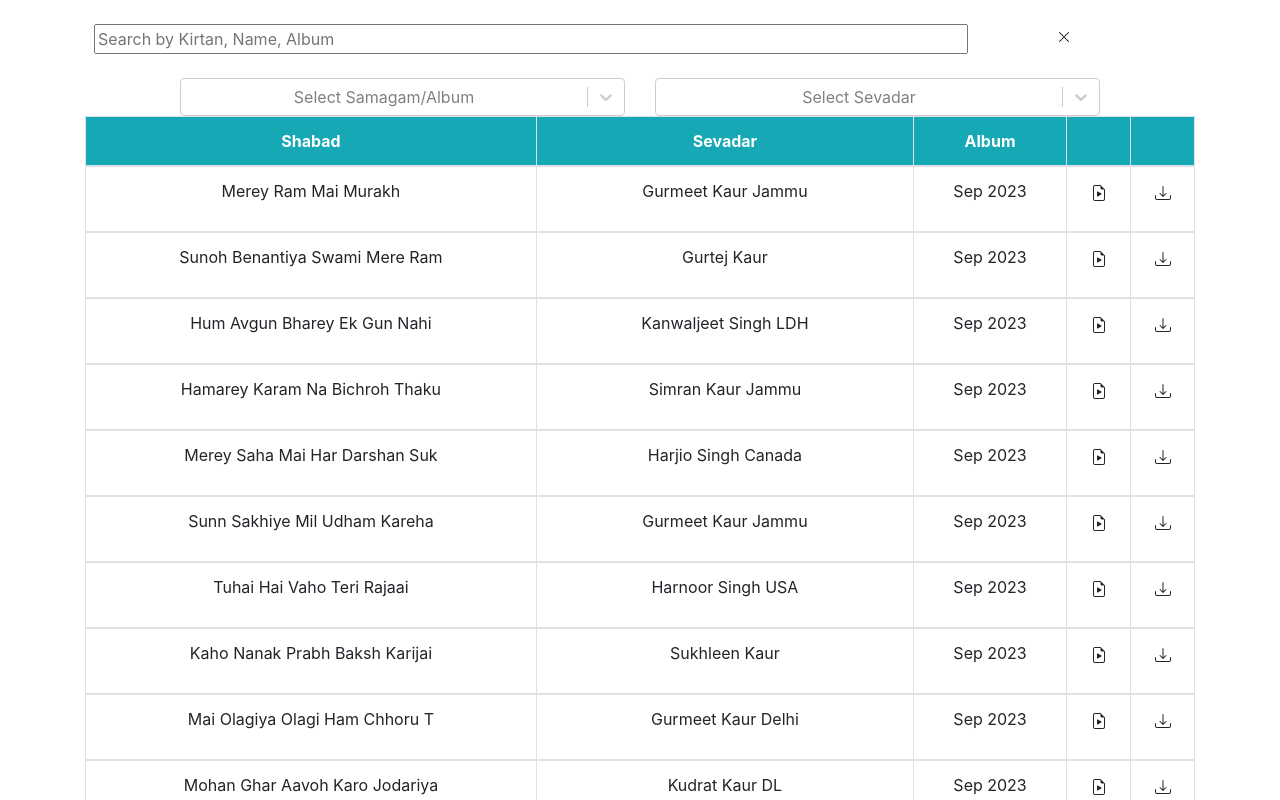
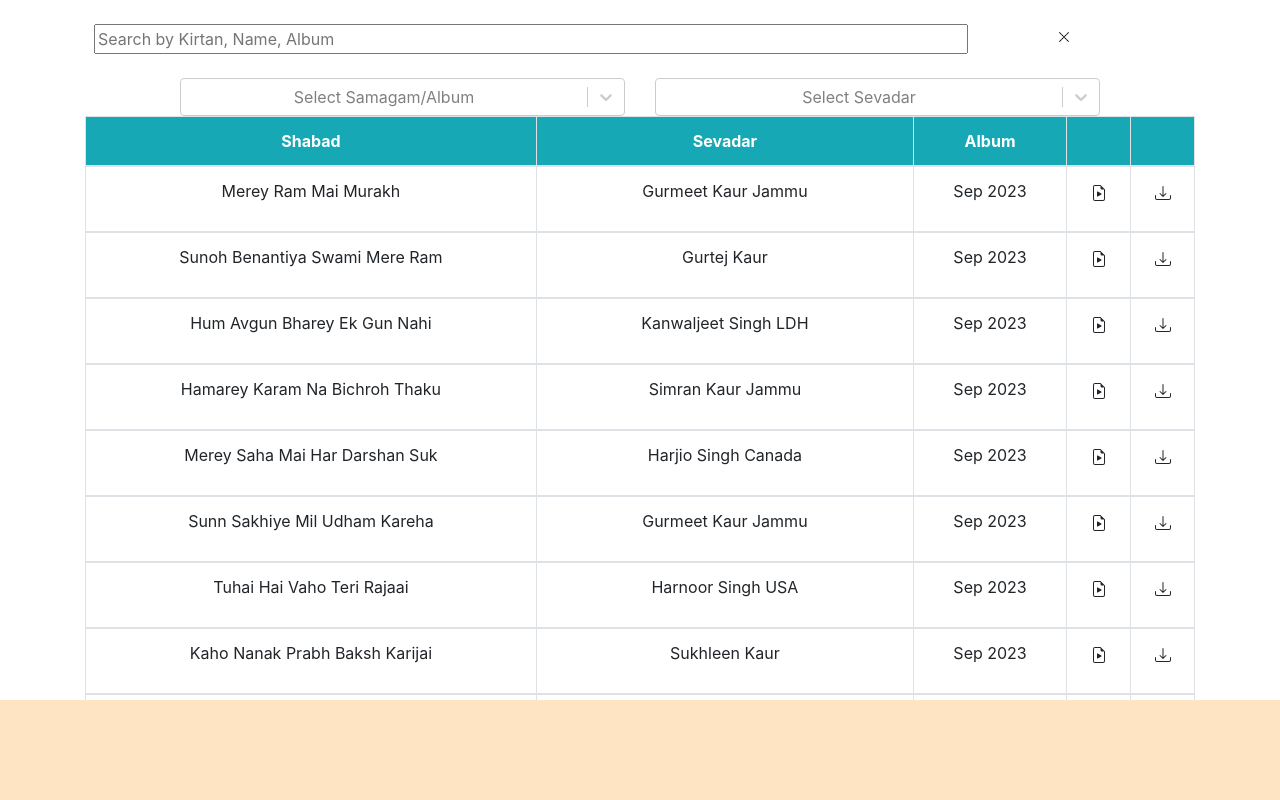
Before and after one commit to isupreetk/kirtan-frontend, a React (Create React App) app: page / in a window 1280 px wide. Shown: the top 800 px of the page. Built offline with nearby package versions, Linux system fonts and the light colour scheme.

Commit message:
audio player fixed position

```diff
--- a/src/components/AudioPlayer/AudioPlayer.jsx
+++ b/src/components/AudioPlayer/AudioPlayer.jsx
@@ -1,8 +1,10 @@
+import "./AudioPlayer.scss";
+
 function AudioPlayer({ selectedKirtan, play }) {
   return (
-    <div>
+    <div className="audioplayer">
       {play ? (
-        <figure>
+        <figure className="figure">
           <figcaption>Listening to {selectedKirtan.Title}:</figcaption>
           <audio controls autoPlay src={selectedKirtan.cdnpath}>
             <a href={selectedKirtan.cdnpath}> Download audio </a>
--- /dev/null
+++ b/src/components/AudioPlayer/AudioPlayer.scss
@@ -0,0 +1,16 @@
+.audioplayer {
+    position: fixed;
+    bottom: 0;
+    left: 0;
+    background-color: bisque;
+    height: 100px;
+    width: 100%;
+    display: flex;
+    align-items: center;
+    justify-content: flex-start;
+    padding-left: 0.5rem;
+}
+
+.figure {
+    margin: 0rem;
+}
```
